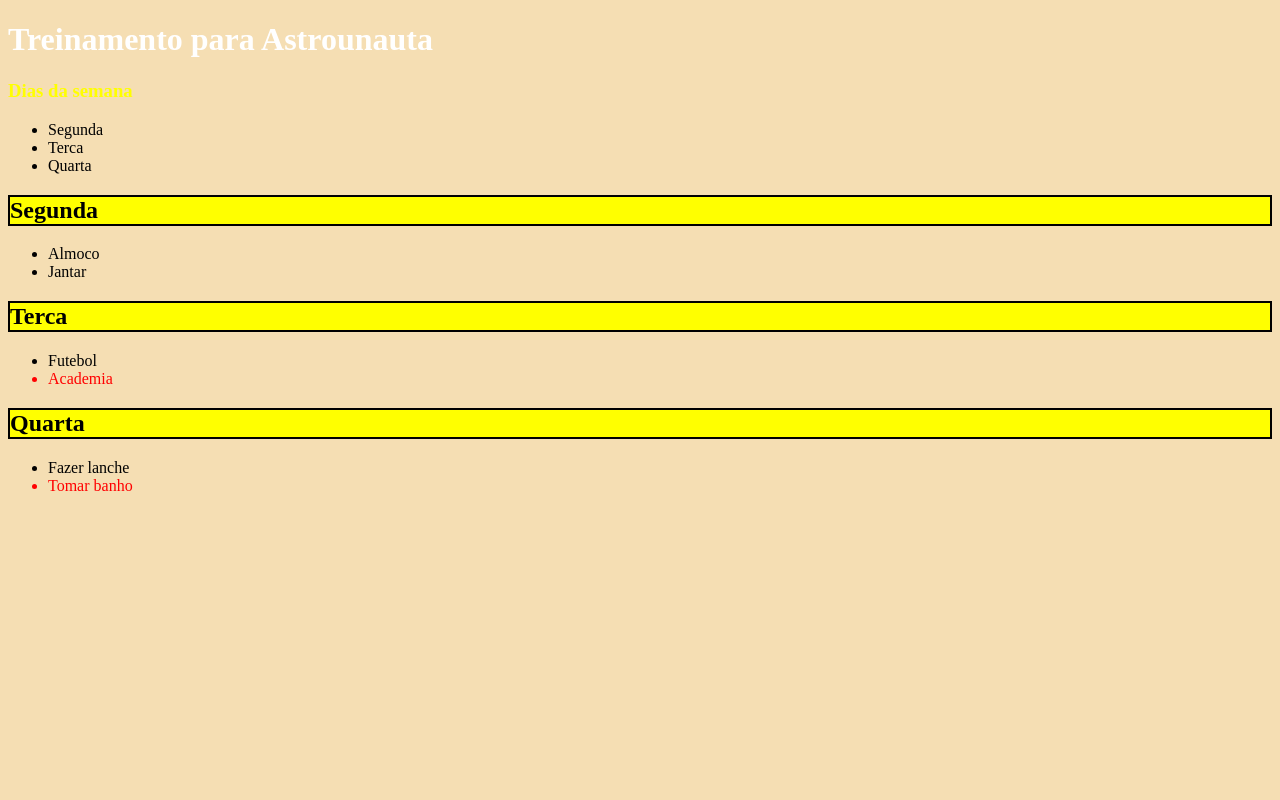
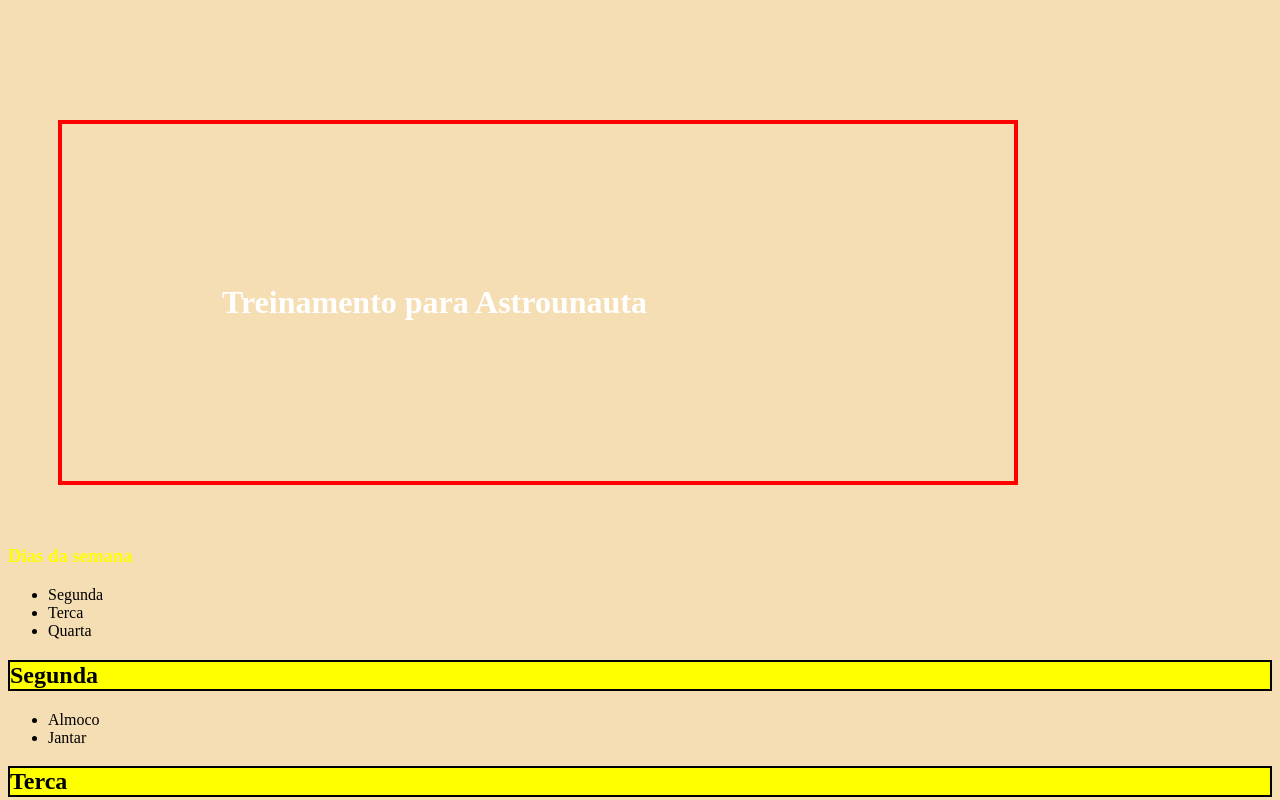
Before and after one commit to DaniloSacramento/Praticando, a plain HTML site: page Aprendendo/index.html in a window 1280 px wide. Shown: the top 800 px of the page. Drawn offline with Linux system fonts and the light colour scheme.

Commit message:
testando algumas coisas

```diff
--- a/Aprendendo/estilo.css
+++ b/Aprendendo/estilo.css
@@ -16,4 +16,9 @@ h2{
 }
 h1{
     color: white;
+    margin: 120px 0px 60px 50px;
+    width: 50%;
+    border: 4px solid red;
+    padding: 160px;
+
 }
```
